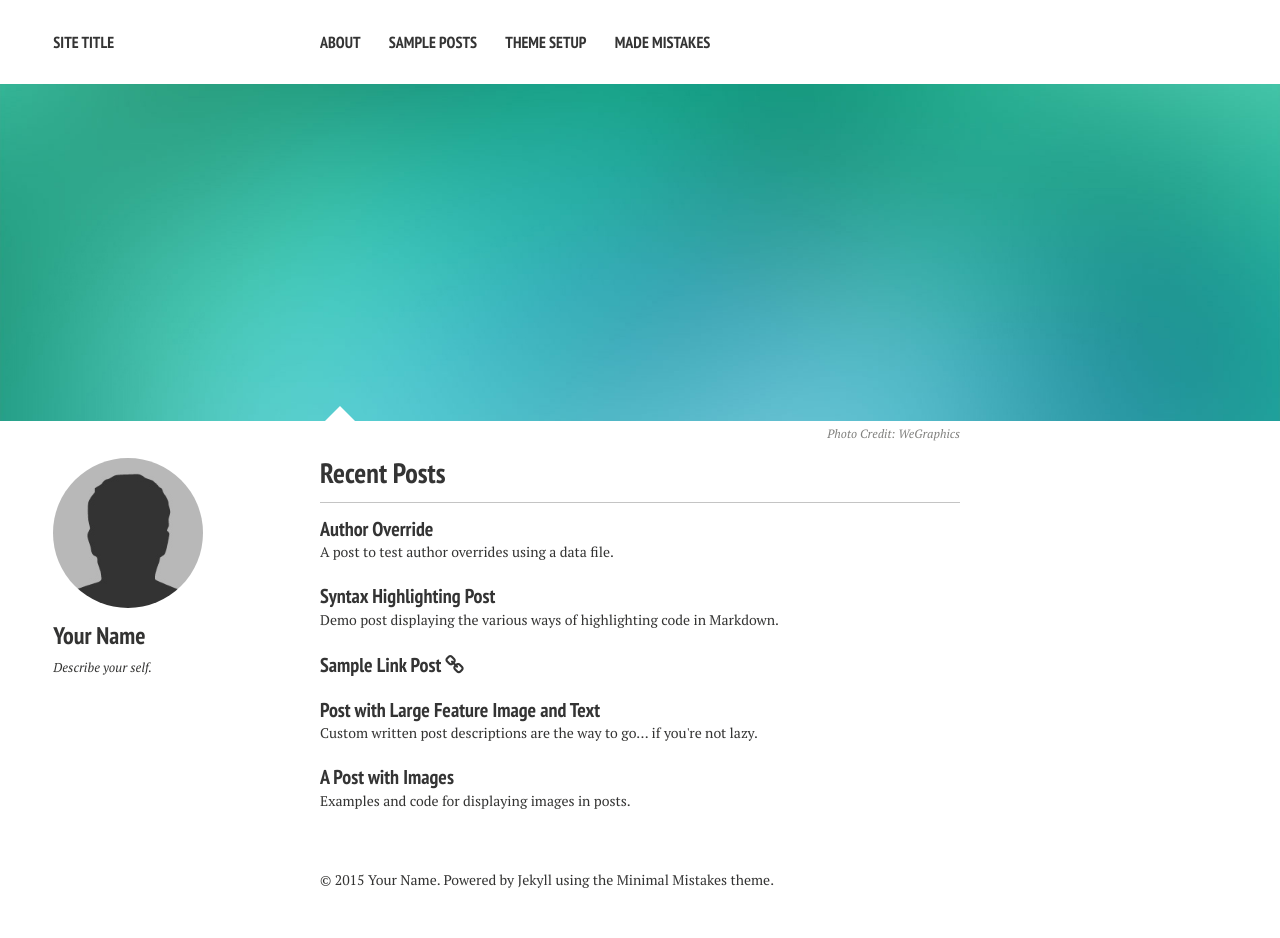
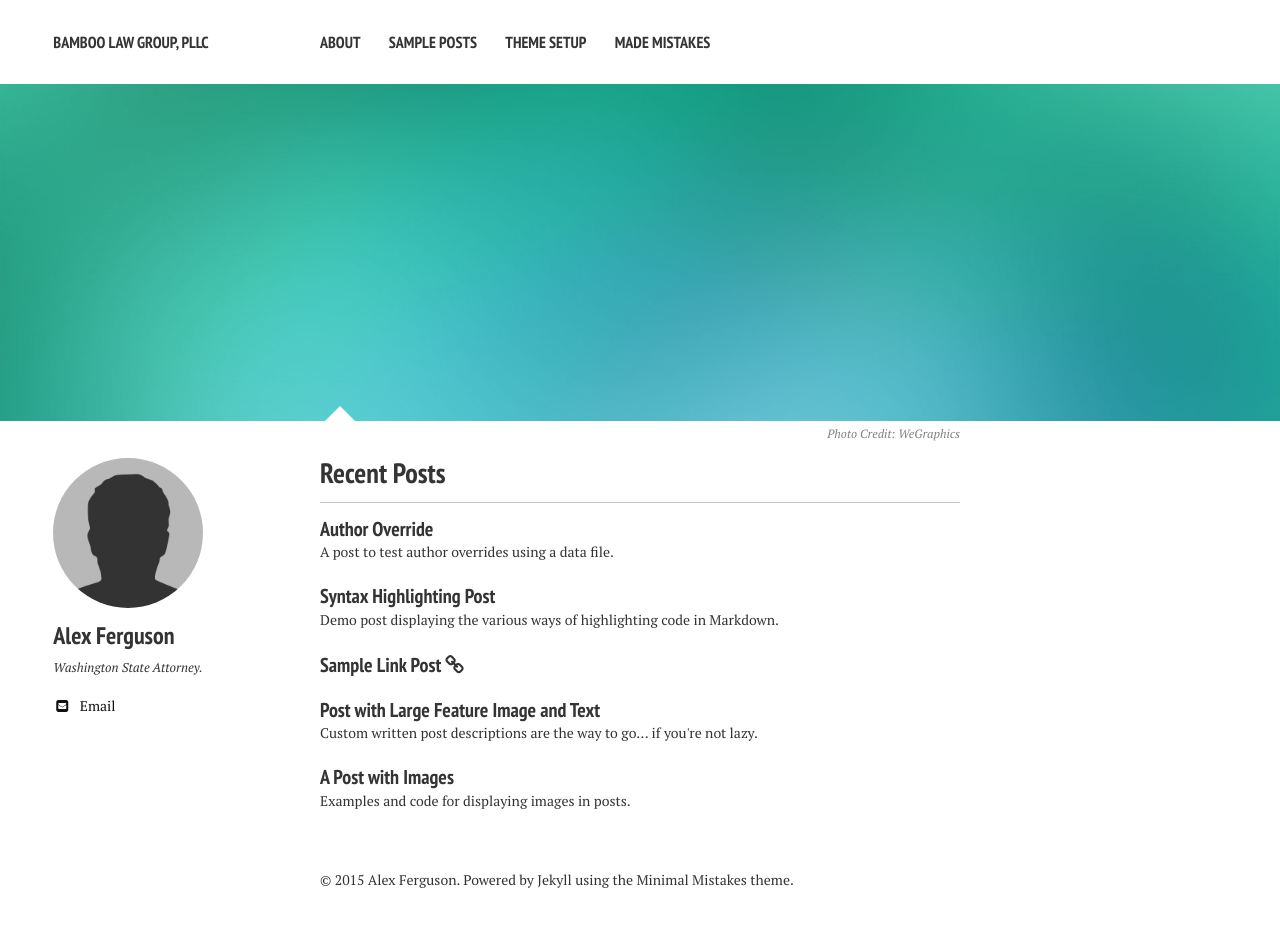
Before and after one commit to nerdyfergy/blg-site-mm3, a Jekyll site: the page built from index.md, in a window 1280 px wide. Built offline with Jekyll 4.4.1, drawn with Linux system fonts in a browser that asks for light colours; nearby versions of some CDN libraries.

Commit message:
Update _config.yml
basic changes to config - site name, my name, github pages url

```diff
--- a/_config.yml
+++ b/_config.yml
@@ -1,8 +1,8 @@
 # Site wide configuration
 
-title:            Site Title
+title:            Bamboo Law Group, PLLC
 locale:           en_US
-url:
+url:              http://nerdyfergy.github.io/blg-site-mm3
 
 
 # Jekyll configuration
@@ -25,10 +25,10 @@ kramdown:
 
 # Site owner
 owner:
-  name: Your Name
+  name: Alex Ferguson
   avatar: bio-photo.jpg
-  bio: "Describe your self."
-  email:
+  bio: "Washington State Attorney."
+  email: test@test.org
   disqus-shortname:
   twitter: #username
   facebook: #username
```
